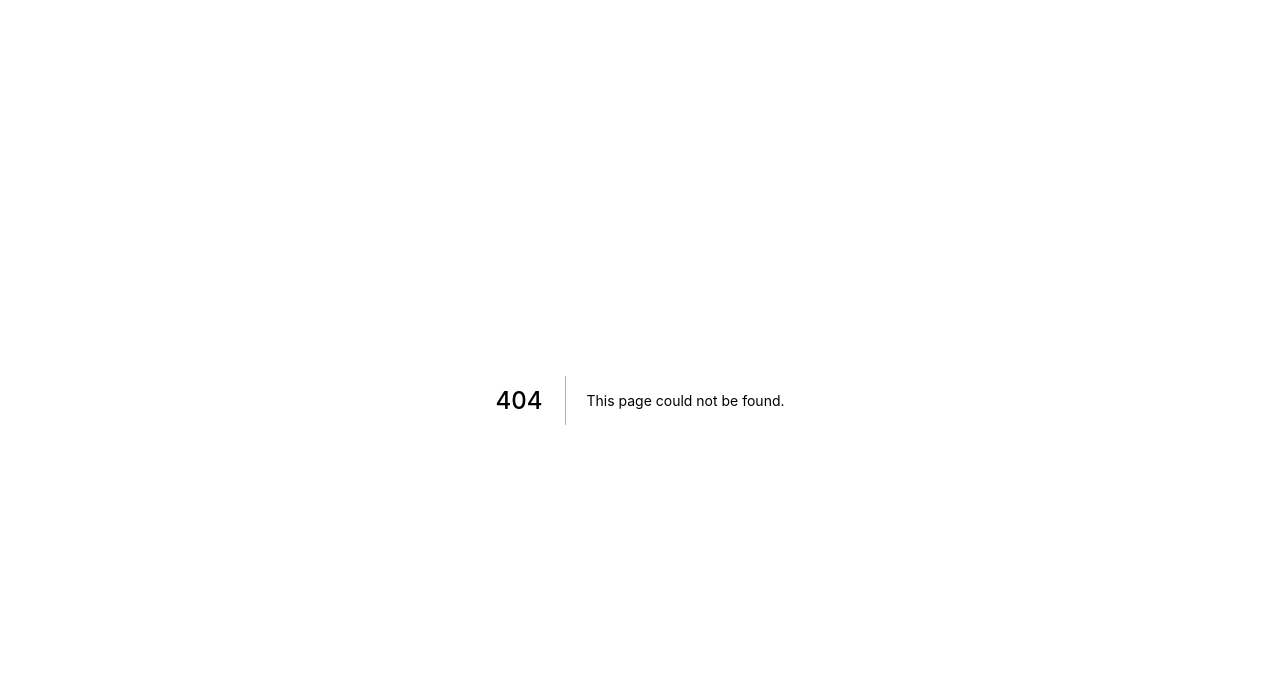
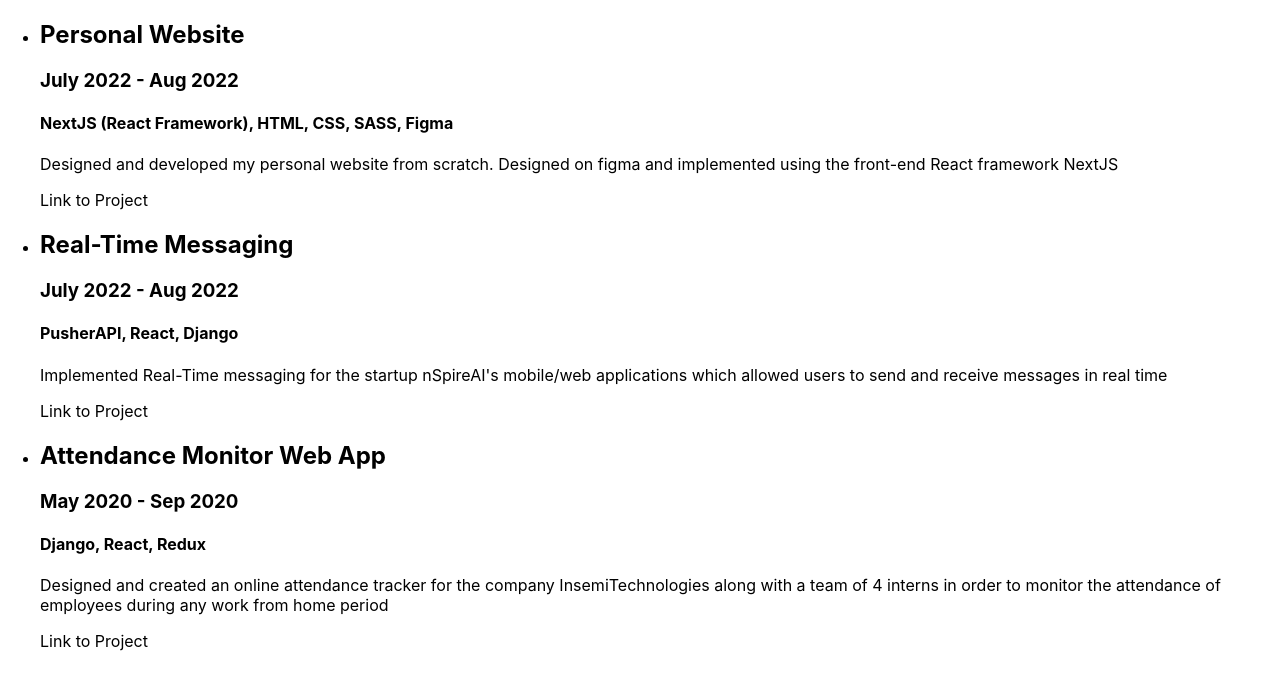
Before and after one commit to LohitReddy359/personal-website-nextjs, a Next.js app: page /projects in a window 1280 px wide. Before the commit this address had no page. Shown: the top 690 px of the page. Built offline with nearby package versions, Linux system fonts and the light colour scheme.

Commit message:
Added and linked projects section to home page plus static data

```diff
--- a/components/NavBar.js
+++ b/components/NavBar.js
@@ -17,7 +17,7 @@ function NavBar() {
             <Link href="experience">Experience</Link>
           </li>
           <li>
-            <Link href="#">Projects</Link>
+            <Link href="projects">Projects</Link>
           </li>
           <li>
             <Link href="#">Contact</Link>
--- /dev/null
+++ b/components/projects/ProjectData.js
@@ -0,0 +1,31 @@
+// This file contains static project data
+
+export const projects_data = [
+  {
+    id: 1,
+    title: "Personal Website",
+    date: "July 2022 - Aug 2022",
+    tech: "NextJS (React Framework), HTML, CSS, SASS, Figma",
+    description:
+      "Designed and developed my personal website from scratch. Designed on figma and implemented using the front-end React framework NextJS",
+    link: "https://github.com/LohitReddy359/personal-website-nextjs",
+  },
+  {
+    id: 2,
+    title: "Real-Time Messaging",
+    date: "July 2022 - Aug 2022",
+    tech: "PusherAPI, React, Django",
+    description:
+      "Implemented Real-Time messaging for the startup nSpireAI's mobile/web applications which allowed users to send and receive messages in real time",
+    link: "N/A",
+  },
+  {
+    id: 3,
+    title: "Attendance Monitor Web App",
+    date: "May 2020 - Sep 2020",
+    tech: "Django, React, Redux",
+    description:
+      "Designed and created an online attendance tracker for the company InsemiTechnologies along with a team of 4 interns in order to monitor the attendance of employees during any work from home period",
+    link: "https://github.com/arnyboy101/InsemiTimeSheet",
+  },
+];
--- /dev/null
+++ b/components/projects/ProjectItem.js
@@ -0,0 +1,28 @@
+// Each Project Item will have title, date_worked_on, technologies used, description, link
+import Link from "next/link";
+
+function ProjectItem(props){
+    return (
+        <div>
+            <li className = "item">
+                <div className = "title">
+                    <h2>{props.title}</h2>
+                </div>
+                <div className = "date">
+                    <h3>{props.date}</h3>
+                </div>
+                <div className = "tech">
+                    <h4>{props.tech}</h4>
+                </div>
+                <div className = "description">
+                    <p>{props.description}</p>
+                </div>
+                <div className = "link">
+                    <Link href={props.link}>Link to Project</Link>
+                </div>
+            </li>
+        </div>
+    );
+}
+
+export default ProjectItem;
--- /dev/null
+++ b/components/projects/ProjectList.js
@@ -0,0 +1,22 @@
+import ProjectItem from "./ProjectItem";
+
+function ProjectList(props) {
+  return (
+    <div>
+      <ul className="list">
+        {props.projects?.map((project) => (
+          <ProjectItem
+            id={project.id}
+            title={project.title}
+            date={project.date}
+            tech={project.tech}
+            description={project.description}
+            link={project.link}
+          />
+        ))}
+      </ul>
+    </div>
+  );
+}
+
+export default ProjectList;
--- /dev/null
+++ b/pages/projects/index.js
@@ -0,0 +1,10 @@
+import ProjectsList from '../../components/projects/ProjectList';
+import {projects_data} from '../../components/projects/ProjectData';
+
+
+
+export default function Projects() {
+  return (<div>
+    <ProjectsList projects = {projects_data} />
+  </div>);
+}
```
